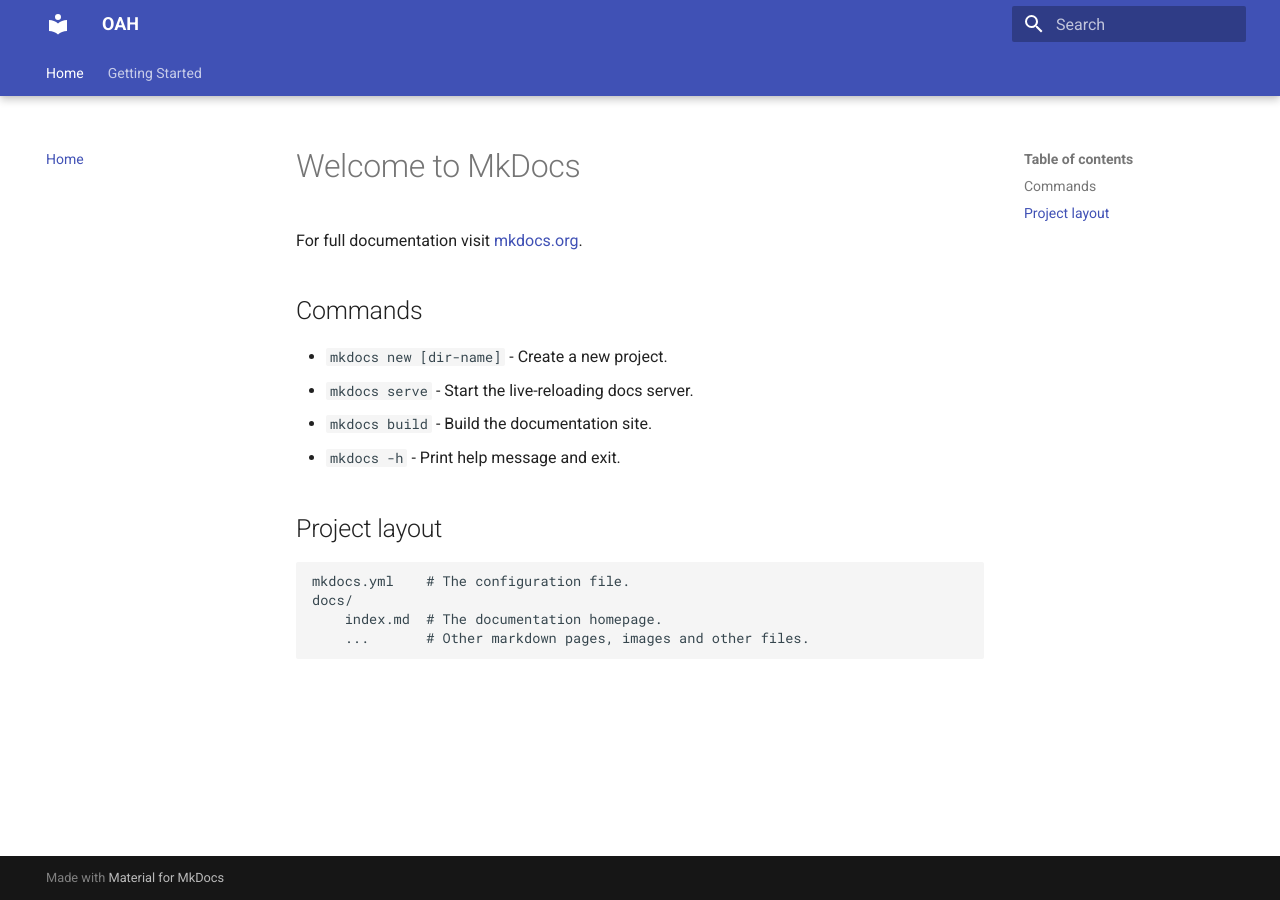
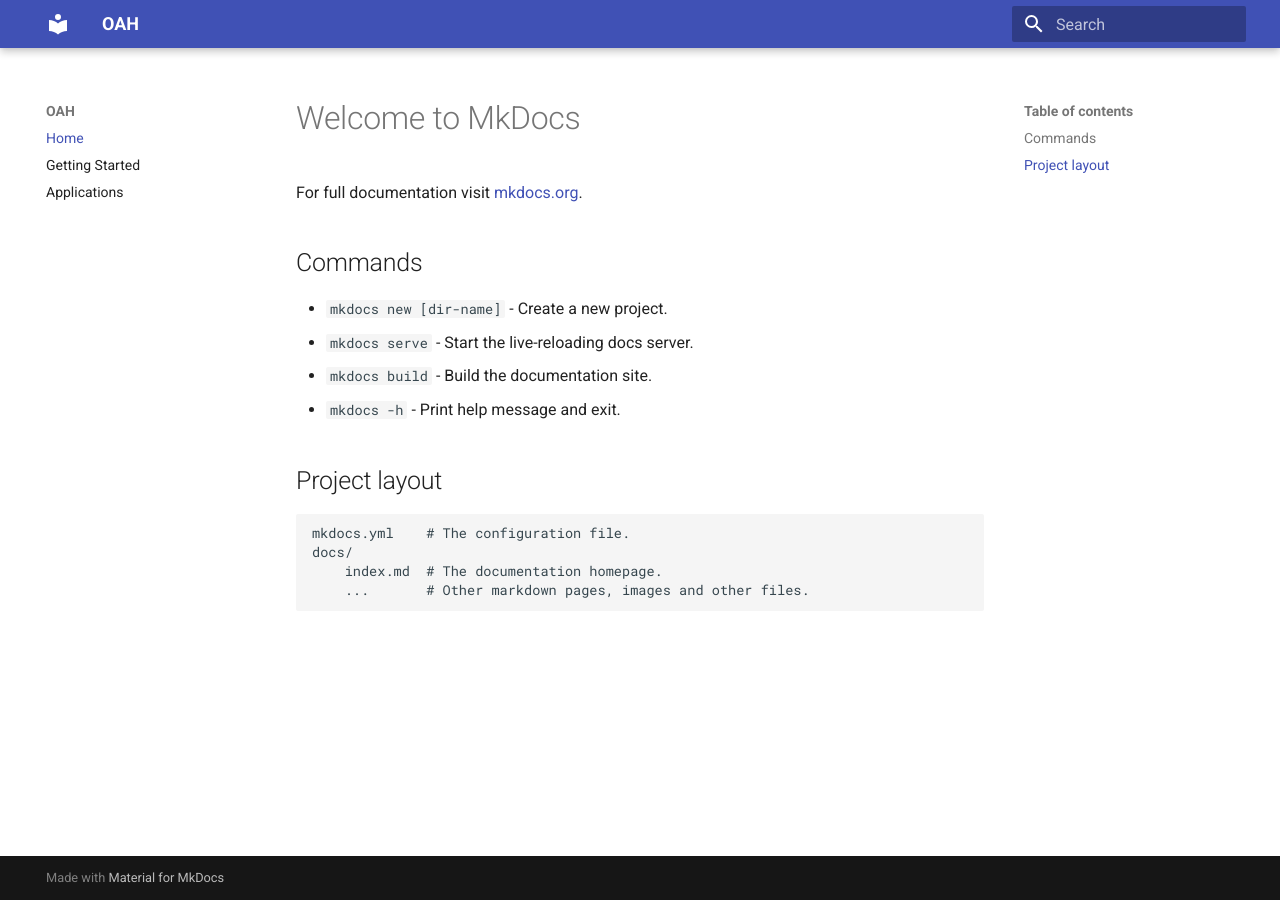
Before and after one commit to oahull0112/oahull0112.github.io, an MkDocs documentation site: the page built from docs/index.md, in a window 1280 px wide. Built offline with MkDocs 1.6.1 and Material for MkDocs 9.7.7, drawn with Linux system fonts in a browser that asks for light colours.

Commit message:
remove tabs feature

```diff
--- a/mkdocs.yml
+++ b/mkdocs.yml
@@ -2,8 +2,8 @@
 nav:
   - Home: index.md
   - Getting Started: howto.md
+  - Applications: Applications/applications.md
 theme:
   name: material
   features:
-    - navigation.tabs
-    - navigation.tabs.sticky
+    - navigation.path
```
